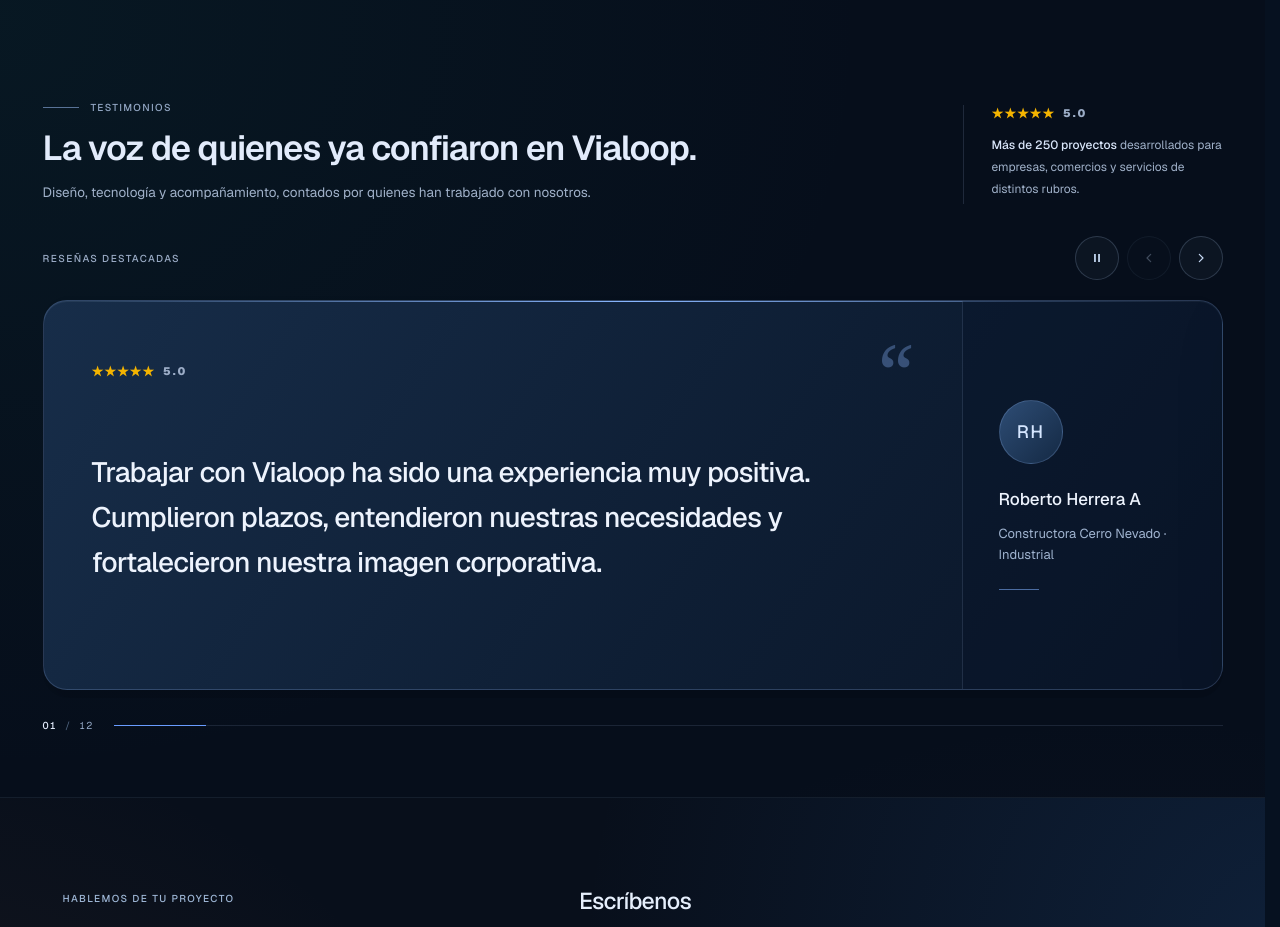
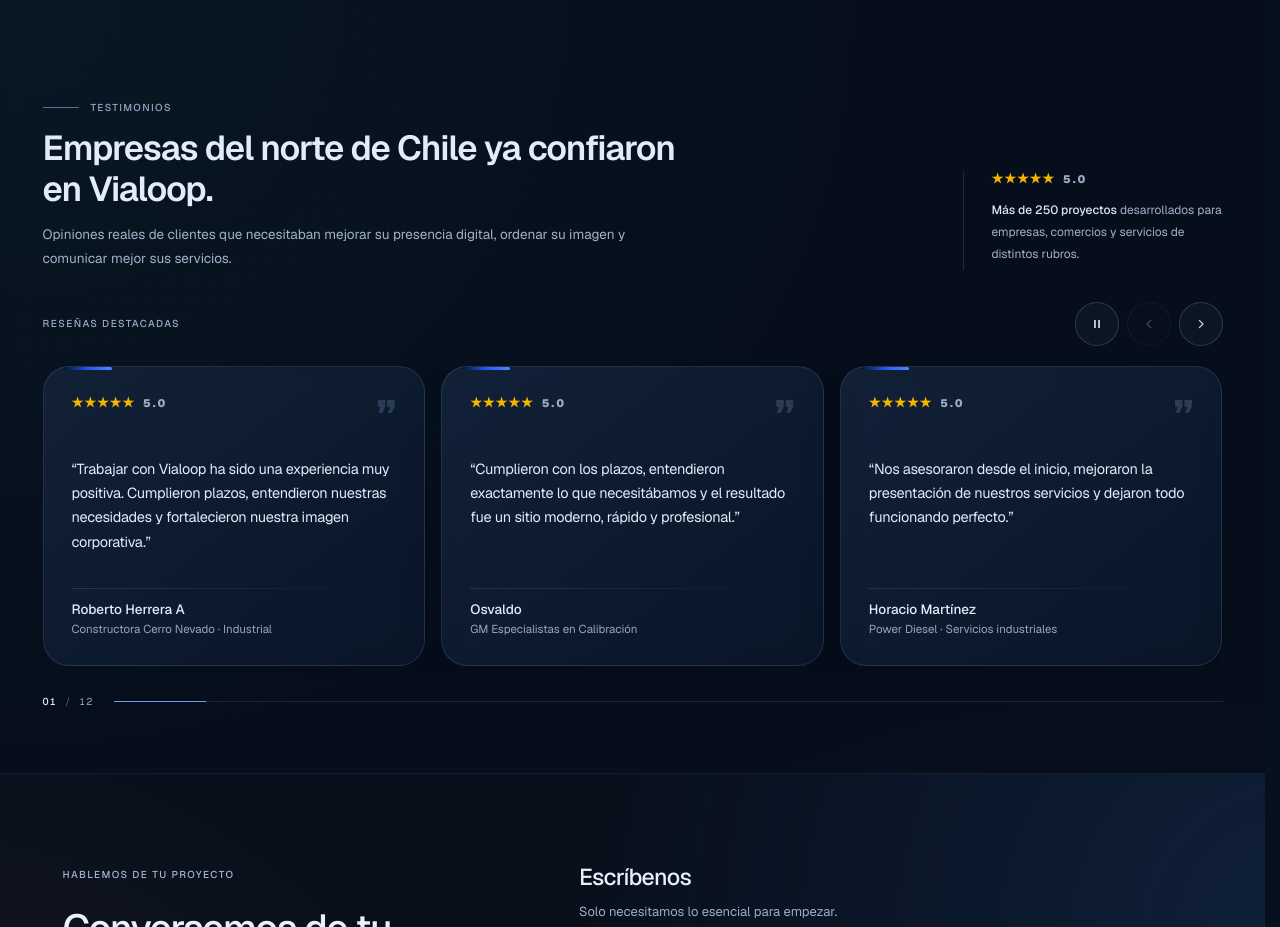
Before and after one commit to robertomanzomorales-beep/vialoop-next-app, a Next.js app: page / in a window 1280 px wide. Shown: the part 4000-4927 px from the top of the page. Built offline with nearby package versions, Linux system fonts and the light colour scheme.

Commit message:
Restaura carrusel de tarjetas y conserva avance automático y control táctil

```diff
--- a/components/Testimonials.tsx
+++ b/components/Testimonials.tsx
@@ -30,25 +30,35 @@ function Card({
   detail: string;
   quote: string;
 }) {
-  const initials = name.split(" ").filter(Boolean).slice(0, 2).map((word) => word[0]).join("");
   return (
-    <article className="group relative grid h-full min-h-[390px] w-full min-w-0 overflow-hidden rounded-[24px] border border-[#8daee53b] bg-[linear-gradient(125deg,#172d49_0%,#0e1e34_58%,#0a1527_100%)] shadow-[inset_0_1px_0_#c5ddff14,0_22px_65px_#00000026] lg:grid-cols-[1fr_260px]">
-      <div className="pointer-events-none absolute inset-x-8 top-0 h-px bg-gradient-to-r from-transparent via-[#88b6ff] to-transparent" />
-      <div className="relative flex flex-col p-7 sm:p-10 lg:p-12">
-        <div className="flex items-center justify-between gap-4">
-          <Rating />
-          <span aria-hidden="true" className="font-serif text-[80px] leading-[.55] text-[#87b3f5]/35">“</span>
-        </div>
-        <blockquote className="mb-1 mt-9 text-[19px] font-medium leading-[1.6] tracking-[-0.025em] text-[#edf3fd] sm:text-[25px] lg:my-auto lg:py-10 lg:text-[28px]">{quote}</blockquote>
+    <article className="group relative flex h-full min-h-[300px] w-full min-w-0 flex-col overflow-hidden rounded-[26px] border border-[#a4bce524] bg-gradient-to-br from-[#14243c]/85 to-[#0b172a]/85 p-6 sm:p-7 shadow-[0_18px_52px_rgba(7,21,45,.065)] backdrop-blur transition-[transform,box-shadow,border-color,background-color] duration-700 ease-[cubic-bezier(.22,1,.36,1)] hover:-translate-y-[3px] hover:border-[#8fbaff57] hover:bg-[#142b44]/75 hover:shadow-[0_26px_70px_rgba(7,21,45,.11)]">
+      <div className="pointer-events-none absolute inset-0 bg-gradient-to-br from-blue-400/[0.025] via-transparent to-transparent opacity-0 transition-opacity duration-700 group-hover:opacity-100" />
+
+      <div className="absolute left-5 top-0 h-[3px] w-12 rounded-full bg-gradient-to-r from-[#07152d] via-[#2458f4] to-[#4f86ff] transition-[width] duration-700 group-hover:w-16" />
+
+      <div className="relative z-10 mb-6 flex items-start justify-between gap-5">
+        <Rating />
+
+        <span className="select-none text-[38px] font-black leading-none text-[#7b9ac344]">
+          ”
+        </span>
       </div>
-      <footer className="relative flex items-center gap-4 border-t border-[#a8c5ed24] bg-[#061225]/35 p-6 sm:px-10 lg:flex-col lg:items-start lg:justify-center lg:gap-6 lg:border-l lg:border-t-0 lg:p-9">
-        <span aria-hidden="true" className="flex h-12 w-12 shrink-0 items-center justify-center rounded-full border border-[#9ec5ff38] bg-[linear-gradient(135deg,#2e4d75,#142944)] text-[13px] font-medium tracking-[0.06em] text-[#d5e6ff] lg:h-16 lg:w-16 lg:text-[18px]">{initials}</span>
-        <div className="min-w-0">
-          <strong className="block text-[14px] font-medium leading-snug text-[#edf3fd] lg:text-[17px]">{name}</strong>
-          <span className="mt-1.5 block text-[12px] leading-relaxed text-[#a0b4d0] lg:mt-3 lg:text-[13px]">{detail}</span>
-          <span className="mt-6 hidden h-px w-10 bg-[#77a5f0]/60 lg:block" />
-        </div>
-      </footer>
+
+      <p className="relative z-10 text-[15px] sm:text-[14.5px] font-normal leading-[1.68] tracking-[-0.018em] text-[#e2ebfb]">
+        “{quote}”
+      </p>
+
+      <div className="relative z-10 mt-auto pt-6">
+        <div className="mb-3 h-px w-full bg-gradient-to-r from-[#9db8e32b] via-[#9db8e314] to-transparent" />
+
+        <strong className="block text-[13.5px] font-medium leading-tight text-[#e2ebfb]">
+          {name}
+        </strong>
+
+        <span className="mt-1 block text-[11.5px] font-normal leading-tight text-[#93a7c4]">
+          {detail}
+        </span>
+      </div>
     </article>
   );
 }
@@ -178,11 +188,11 @@ export default function Testimonials() {
               id="testimonios-title"
               className="max-w-[660px] text-[length:var(--font-section-title)] font-semibold leading-[1.2] tracking-[-0.03em] text-[#e2ebfb]"
             >
-              La voz de quienes ya confiaron en Vialoop.
+              Empresas del norte de Chile ya confiaron en Vialoop.
             </h2>
 
             <p className="mt-3 max-w-[610px] text-[13.5px] leading-6 text-[#a0b1c9]">
-              Diseño, tecnología y acompañamiento, contados por quienes han trabajado con nosotros.
+              Opiniones reales de clientes que necesitaban mejorar su presencia digital, ordenar su imagen y comunicar mejor sus servicios.
             </p>
           </div>
 
@@ -245,7 +255,7 @@ export default function Testimonials() {
                 moveCarousel(event.key === "ArrowRight" ? "next" : "prev");
               }
             }}
-            className="grid auto-cols-[100%] grid-flow-col items-stretch gap-4 overflow-x-auto overscroll-x-contain snap-x snap-mandatory rounded-[26px] pb-2 pt-1 [scrollbar-width:none] [&::-webkit-scrollbar]:hidden focus-visible:outline-2 focus-visible:outline-offset-4 focus-visible:outline-[#8fbaff]"
+            className="grid auto-cols-[100%] grid-flow-col items-stretch gap-4 overflow-x-auto overscroll-x-contain snap-x snap-mandatory rounded-[26px] pb-2 pt-1 [scrollbar-width:none] [&::-webkit-scrollbar]:hidden sm:auto-cols-[calc((100%-16px)/2)] lg:auto-cols-[calc((100%-32px)/3)] focus-visible:outline-2 focus-visible:outline-offset-4 focus-visible:outline-[#8fbaff]"
           >
             {testimonials.map((item, index) => (
               <div key={item.name} role="group" aria-roledescription="diapositiva" aria-label={`${index + 1} de ${testimonials.length}`} className="min-w-0 snap-start snap-always">
```
